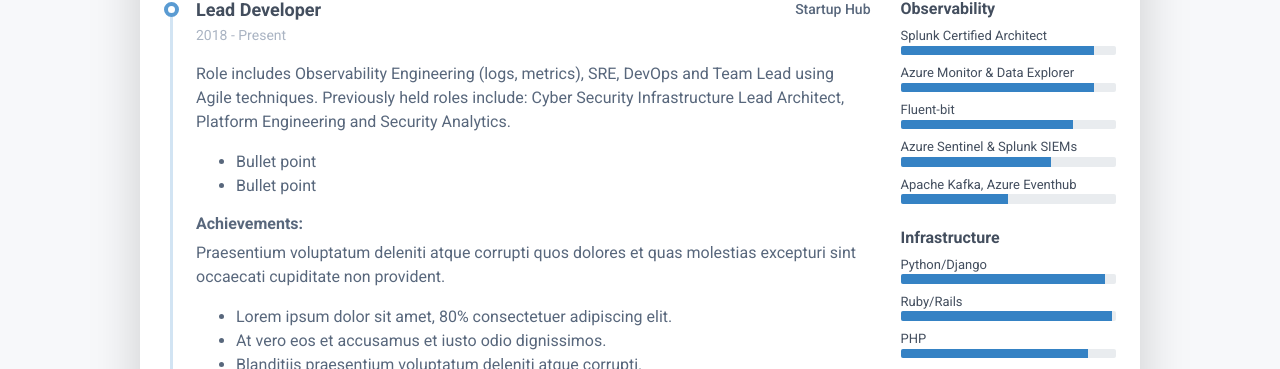
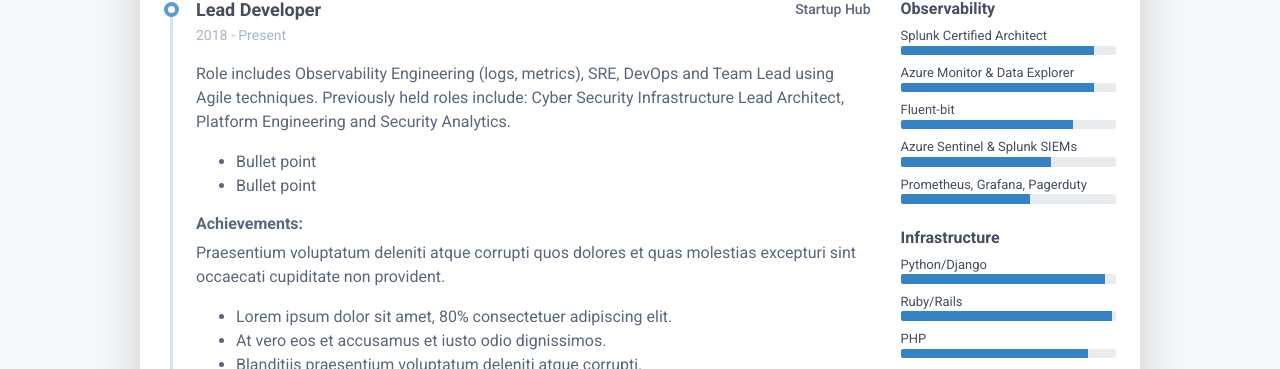
Before and after one commit to Hamy200/resume, a Jekyll site: the page built from index.markdown, in a window 1280 px wide. Shown: the part 368-737 px from the top of the page. Built offline with Jekyll 4.4.1, drawn with Linux system fonts in a browser that asks for light colours; nearby versions of some CDN libraries.

Commit message:
Update data.yml

```diff
--- a/_data/data.yml
+++ b/_data/data.yml
@@ -147,8 +147,8 @@ skills:
         level: 80%
       - name: Azure Sentinel & Splunk SIEMs
         level: 70%
-      - name: Apache Kafka, Azure Eventhub
-        level: 50%
+      - name: Prometheus, Grafana, Pagerduty
+        level: 60%
   - category: Infrastructure
     tools:
       - name: Python/Django
```
